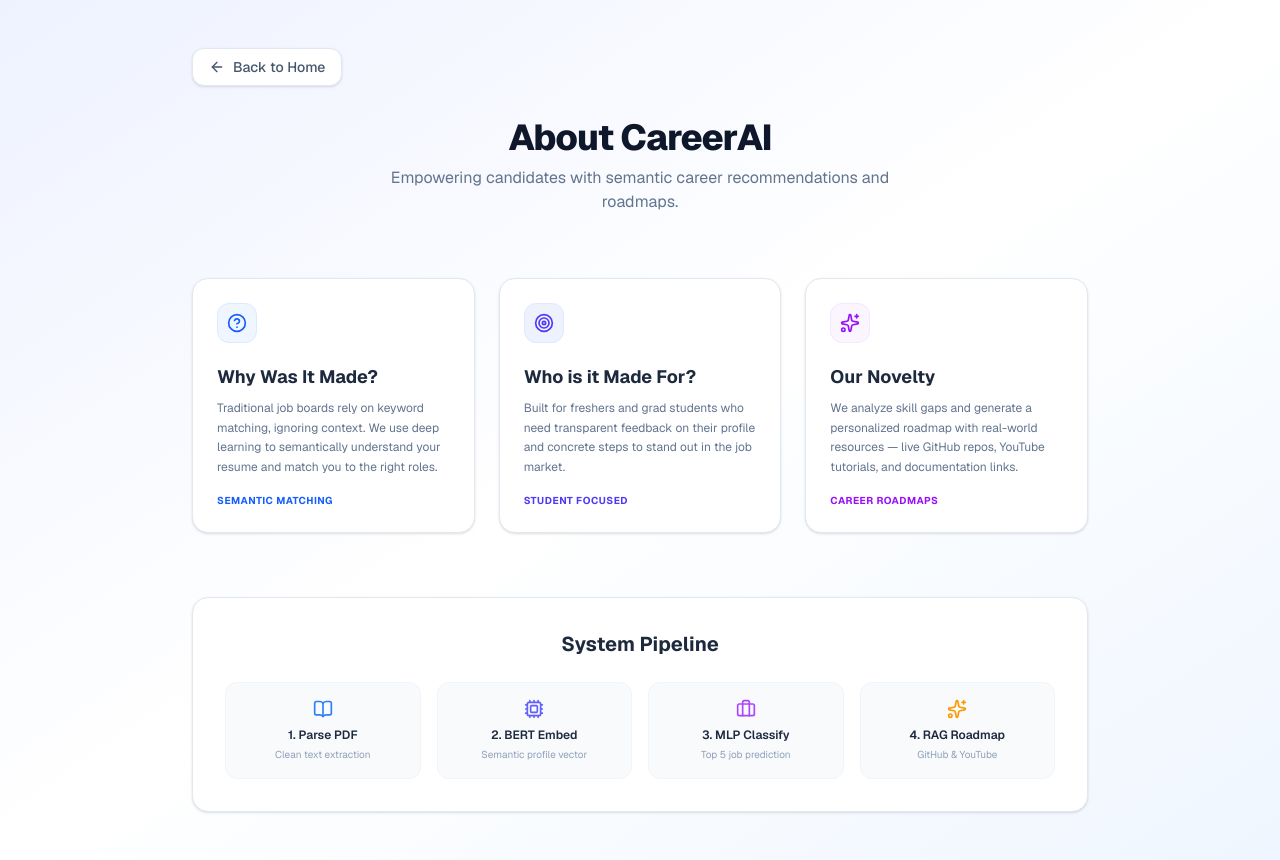
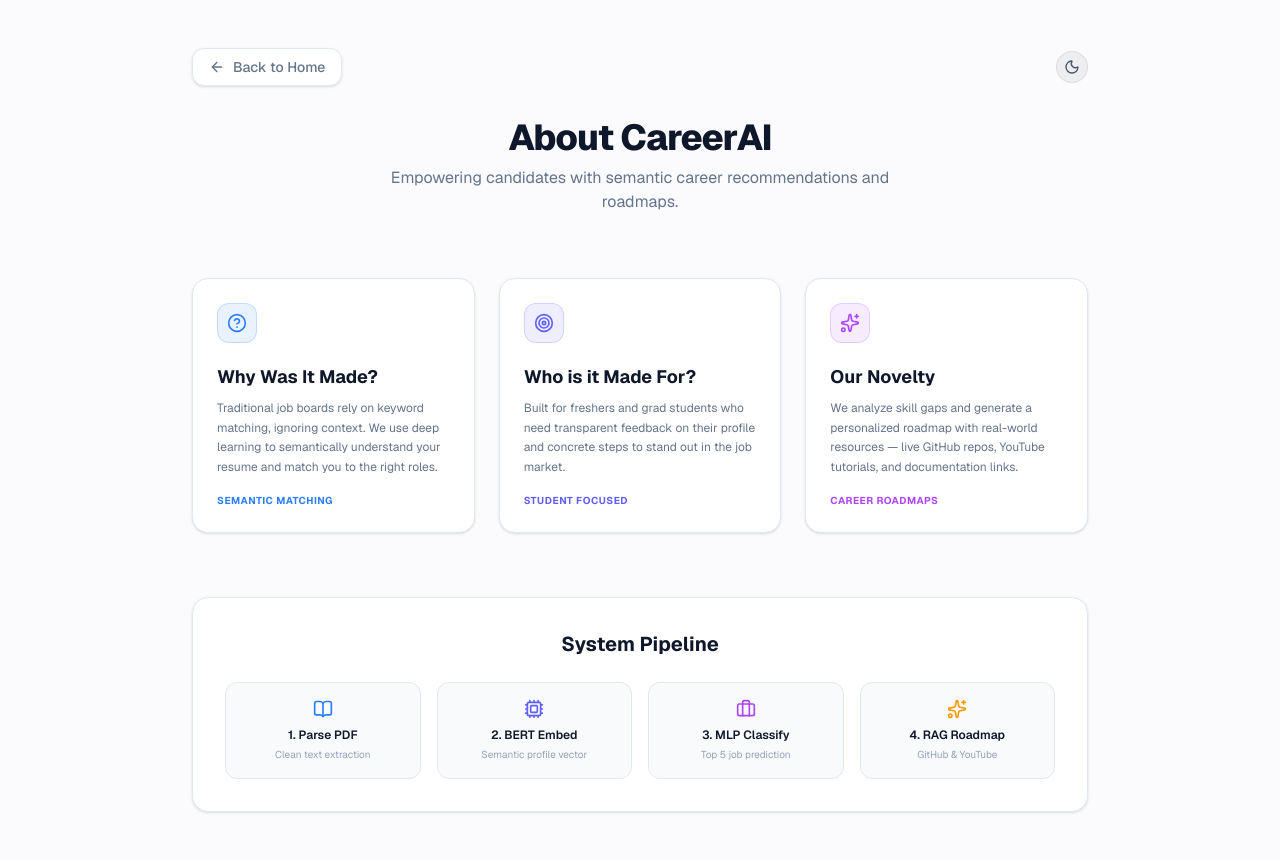
Before and after one commit to abishek-005/AI-JOB-RECOMMMENDATION-, a Next.js app in the folder frontend/: page /about in a window 1280 px wide. Built offline with nearby package versions, Linux system fonts and the light colour scheme.

Commit message:
added theme and enhanced dot pattern

```diff
--- a/frontend/src/app/about/page.tsx
+++ b/frontend/src/app/about/page.tsx
@@ -3,6 +3,7 @@
 import React, { useEffect, useRef } from 'react';
 import Link from 'next/link';
 import { ArrowLeft, HelpCircle, Target, Sparkles, BookOpen, Cpu, Briefcase } from 'lucide-react';
+import ThemeToggle from '@/components/ThemeToggle';
 import gsap from 'gsap';
 
 export default function AboutPage() {
@@ -18,16 +19,34 @@ export default function AboutPage() {
         ease: 'power3.out',
       });
 
-      // Card hover lift effect
+      // Tilt on hover for cards
       const cards = document.querySelectorAll('.hover-card');
       cards.forEach((card) => {
-        const onEnter = () => {
-          gsap.to(card, { y: -6, boxShadow: '0 12px 30px rgba(0,0,0,0.08)', duration: 0.3, ease: 'power2.out' });
+        const onMove = (e: Event) => {
+          const me = e as MouseEvent;
+          const el = card as HTMLElement;
+          const rect = el.getBoundingClientRect();
+          const x = me.clientX - rect.left - rect.width / 2;
+          const y = me.clientY - rect.top - rect.height / 2;
+          gsap.to(el, {
+            rotateY: x / 15,
+            rotateX: -y / 15,
+            transformPerspective: 600,
+            boxShadow: 'var(--shadow-card-hover)',
+            duration: 0.3,
+            ease: 'power2.out',
+          });
         };
         const onLeave = () => {
-          gsap.to(card, { y: 0, boxShadow: '0 1px 3px rgba(0,0,0,0.06)', duration: 0.3, ease: 'power2.out' });
+          gsap.to(card, {
+            rotateY: 0,
+            rotateX: 0,
+            boxShadow: 'var(--shadow-card)',
+            duration: 0.5,
+            ease: 'elastic.out(1, 0.5)',
+          });
         };
-        card.addEventListener('mouseenter', onEnter);
+        card.addEventListener('mousemove', onMove);
         card.addEventListener('mouseleave', onLeave);
       });
     }, containerRef);
@@ -36,26 +55,28 @@ export default function AboutPage() {
   }, []);
 
   return (
-    <main ref={containerRef} className="min-h-screen bg-gradient-to-br from-indigo-50 via-white to-blue-50 p-6 sm:p-12 font-[family-name:var(--font-geist-sans)]">
+    <main ref={containerRef} className="min-h-screen p-6 sm:p-12 font-[family-name:var(--font-geist-sans)]" style={{ background: 'var(--bg-page)', transition: 'background 0.4s ease' }}>
       <div className="max-w-4xl mx-auto">
 
         {/* Navigation */}
-        <div className="mb-8 anim-in">
+        <div className="mb-8 anim-in flex items-center justify-between">
           <Link
             href="/"
-            className="inline-flex items-center space-x-2 text-sm font-medium text-slate-600 hover:text-slate-900 transition-colors bg-white px-4 py-2 rounded-xl shadow-sm border border-slate-200"
+            className="inline-flex items-center space-x-2 text-sm font-medium transition-colors px-4 py-2 rounded-xl shadow-sm"
+            style={{ color: 'var(--text-secondary)', background: 'var(--bg-card)', border: '1px solid var(--border-card)' }}
           >
             <ArrowLeft className="w-4 h-4" />
             <span>Back to Home</span>
           </Link>
+          <ThemeToggle />
         </div>
 
         {/* Title */}
         <div className="text-center mb-16 anim-in">
-          <h1 className="text-3xl sm:text-4xl font-extrabold text-slate-900 tracking-tight">
+          <h1 className="text-3xl sm:text-4xl font-extrabold tracking-tight" style={{ color: 'var(--text-primary)' }}>
             About CareerAI
           </h1>
-          <p className="text-slate-500 mt-2 max-w-xl mx-auto">
+          <p className="mt-2 max-w-xl mx-auto" style={{ color: 'var(--text-secondary)' }}>
             Empowering candidates with semantic career recommendations and roadmaps.
           </p>
         </div>
@@ -64,49 +85,49 @@ export default function AboutPage() {
         <div className="grid md:grid-cols-3 gap-6 mb-16">
 
           {/* Why */}
-          <div className="anim-in hover-card p-6 rounded-2xl bg-white border border-slate-200 shadow-sm flex flex-col justify-between cursor-default">
+          <div className="anim-in hover-card p-6 rounded-2xl shadow-sm flex flex-col justify-between cursor-default" style={{ background: 'var(--bg-card)', border: '1px solid var(--border-card)', transformStyle: 'preserve-3d' }}>
             <div>
-              <div className="w-10 h-10 rounded-xl bg-blue-50 border border-blue-100 flex items-center justify-center text-blue-600 mb-5">
+              <div className="w-10 h-10 rounded-xl bg-blue-500/10 border border-blue-500/20 flex items-center justify-center text-blue-500 mb-5">
                 <HelpCircle className="w-5 h-5" />
               </div>
-              <h3 className="text-lg font-bold text-slate-800 mb-2">Why Was It Made?</h3>
-              <p className="text-slate-500 text-xs leading-relaxed">
+              <h3 className="text-lg font-bold mb-2" style={{ color: 'var(--text-primary)' }}>Why Was It Made?</h3>
+              <p className="text-xs leading-relaxed" style={{ color: 'var(--text-secondary)' }}>
                 Traditional job boards rely on keyword matching, ignoring context. We use deep learning to semantically understand your resume and match you to the right roles.
               </p>
             </div>
-            <div className="mt-4 text-[10px] font-bold text-blue-600 uppercase tracking-wider">
+            <div className="mt-4 text-[10px] font-bold text-blue-500 uppercase tracking-wider">
               Semantic Matching
             </div>
           </div>
 
           {/* Who */}
-          <div className="anim-in hover-card p-6 rounded-2xl bg-white border border-slate-200 shadow-sm flex flex-col justify-between cursor-default">
+          <div className="anim-in hover-card p-6 rounded-2xl shadow-sm flex flex-col justify-between cursor-default" style={{ background: 'var(--bg-card)', border: '1px solid var(--border-card)', transformStyle: 'preserve-3d' }}>
             <div>
-              <div className="w-10 h-10 rounded-xl bg-indigo-50 border border-indigo-100 flex items-center justify-center text-indigo-600 mb-5">
+              <div className="w-10 h-10 rounded-xl bg-indigo-500/10 border border-indigo-500/20 flex items-center justify-center text-indigo-500 mb-5">
                 <Target className="w-5 h-5" />
               </div>
-              <h3 className="text-lg font-bold text-slate-800 mb-2">Who is it Made For?</h3>
-              <p className="text-slate-500 text-xs leading-relaxed">
+              <h3 className="text-lg font-bold mb-2" style={{ color: 'var(--text-primary)' }}>Who is it Made For?</h3>
+              <p className="text-xs leading-relaxed" style={{ color: 'var(--text-secondary)' }}>
                 Built for freshers and grad students who need transparent feedback on their profile and concrete steps to stand out in the job market.
               </p>
             </div>
-            <div className="mt-4 text-[10px] font-bold text-indigo-600 uppercase tracking-wider">
+            <div className="mt-4 text-[10px] font-bold text-indigo-500 uppercase tracking-wider">
               Student Focused
             </div>
           </div>
 
           {/* Novelty */}
-          <div id="novelty" className="anim-in hover-card p-6 rounded-2xl bg-white border border-slate-200 shadow-sm flex flex-col justify-between cursor-default scroll-mt-20">
+          <div id="novelty" className="anim-in hover-card p-6 rounded-2xl shadow-sm flex flex-col justify-between cursor-default scroll-mt-20" style={{ background: 'var(--bg-card)', border: '1px solid var(--border-card)', transformStyle: 'preserve-3d' }}>
             <div>
-              <div className="w-10 h-10 rounded-xl bg-purple-50 border border-purple-100 flex items-center justify-center text-purple-600 mb-5">
+              <div className="w-10 h-10 rounded-xl bg-purple-500/10 border border-purple-500/20 flex items-center justify-center text-purple-500 mb-5">
                 <Sparkles className="w-5 h-5" />
               </div>
-              <h3 className="text-lg font-bold text-slate-800 mb-2">Our Novelty</h3>
-              <p className="text-slate-500 text-xs leading-relaxed">
+              <h3 className="text-lg font-bold mb-2" style={{ color: 'var(--text-primary)' }}>Our Novelty</h3>
+              <p className="text-xs leading-relaxed" style={{ color: 'var(--text-secondary)' }}>
                 We analyze skill gaps and generate a personalized roadmap with real-world resources — live GitHub repos, YouTube tutorials, and documentation links.
               </p>
             </div>
-            <div className="mt-4 text-[10px] font-bold text-purple-600 uppercase tracking-wider">
+            <div className="mt-4 text-[10px] font-bold text-purple-500 uppercase tracking-wider">
               Career Roadmaps
             </div>
           </div>
@@ -114,28 +135,28 @@ export default function AboutPage() {
         </div>
 
         {/* System Flow */}
-        <div className="anim-in bg-white border border-slate-200 rounded-2xl p-8 shadow-sm">
-          <h2 className="text-xl font-bold text-slate-800 mb-6 text-center">System Pipeline</h2>
+        <div className="anim-in rounded-2xl p-8 shadow-sm" style={{ background: 'var(--bg-card)', border: '1px solid var(--border-card)' }}>
+          <h2 className="text-xl font-bold mb-6 text-center" style={{ color: 'var(--text-primary)' }}>System Pipeline</h2>
           <div className="grid grid-cols-2 md:grid-cols-4 gap-4 text-center">
-            <div className="p-4 bg-slate-50 rounded-xl border border-slate-100">
+            <div className="p-4 rounded-xl" style={{ background: 'var(--bg-input)', border: '1px solid var(--border-card)' }}>
               <BookOpen className="w-5 h-5 mx-auto text-blue-500 mb-2" />
-              <h4 className="font-semibold text-xs text-slate-800">1. Parse PDF</h4>
-              <p className="text-[10px] text-slate-400 mt-1">Clean text extraction</p>
+              <h4 className="font-semibold text-xs" style={{ color: 'var(--text-primary)' }}>1. Parse PDF</h4>
+              <p className="text-[10px] mt-1" style={{ color: 'var(--text-muted)' }}>Clean text extraction</p>
             </div>
-            <div className="p-4 bg-slate-50 rounded-xl border border-slate-100">
+            <div className="p-4 rounded-xl" style={{ background: 'var(--bg-input)', border: '1px solid var(--border-card)' }}>
               <Cpu className="w-5 h-5 mx-auto text-indigo-500 mb-2" />
-              <h4 className="font-semibold text-xs text-slate-800">2. BERT Embed</h4>
-              <p className="text-[10px] text-slate-400 mt-1">Semantic profile vector</p>
+              <h4 className="font-semibold text-xs" style={{ color: 'var(--text-primary)' }}>2. BERT Embed</h4>
+              <p className="text-[10px] mt-1" style={{ color: 'var(--text-muted)' }}>Semantic profile vector</p>
             </div>
-            <div className="p-4 bg-slate-50 rounded-xl border border-slate-100">
+            <div className="p-4 rounded-xl" style={{ background: 'var(--bg-input)', border: '1px solid var(--border-card)' }}>
               <Briefcase className="w-5 h-5 mx-auto text-purple-500 mb-2" />
-              <h4 className="font-semibold text-xs text-slate-800">3. MLP Classify</h4>
-              <p className="text-[10px] text-slate-400 mt-1">Top 5 job prediction</p>
+              <h4 className="font-semibold text-xs" style={{ color: 'var(--text-primary)' }}>3. MLP Classify</h4>
+              <p className="text-[10px] mt-1" style={{ color: 'var(--text-muted)' }}>Top 5 job prediction</p>
             </div>
-            <div className="p-4 bg-slate-50 rounded-xl border border-slate-100">
+            <div className="p-4 rounded-xl" style={{ background: 'var(--bg-input)', border: '1px solid var(--border-card)' }}>
               <Sparkles className="w-5 h-5 mx-auto text-amber-500 mb-2" />
-              <h4 className="font-semibold text-xs text-slate-800">4. RAG Roadmap</h4>
-              <p className="text-[10px] text-slate-400 mt-1">GitHub & YouTube</p>
+              <h4 className="font-semibold text-xs" style={{ color: 'var(--text-primary)' }}>4. RAG Roadmap</h4>
+              <p className="text-[10px] mt-1" style={{ color: 'var(--text-muted)' }}>GitHub & YouTube</p>
             </div>
           </div>
         </div>
--- a/frontend/src/app/globals.css
+++ b/frontend/src/app/globals.css
@@ -1,21 +1,57 @@
 @import "tailwindcss";
 
+/* ── Light Theme (default) ── */
 :root {
-  --background: #f8fafc; /* slate-50 */
-  --foreground: #0f172a; /* slate-900 */
+  --bg-page: #fbfbfd;
+  --bg-card: #ffffff;
+  --bg-card-hover: #f8fafc;
+  --bg-input: #f8fafc;
+  --bg-nav: rgba(255, 255, 255, 0.75);
+  --border-nav: rgba(0, 0, 0, 0.06);
+  --border-card: #e2e8f0;
+  --border-dashed: #cbd5e1;
+  --text-primary: #0f172a;
+  --text-secondary: #64748b;
+  --text-muted: #94a3b8;
+  --dot-fill: rgba(100, 116, 139, 0.35);
+  --glow-color: rgba(99, 102, 241, 0.12);
+  --footer-border: rgba(0, 0, 0, 0.04);
+  --shadow-card: 0 10px 25px -5px rgba(0, 0, 0, 0.05), 0 8px 10px -6px rgba(0, 0, 0, 0.01);
+  --shadow-card-hover: 0 20px 35px -10px rgba(59, 130, 246, 0.15), 0 10px 15px -5px rgba(0, 0, 0, 0.04);
+}
+
+/* ── Dark Theme ── */
+[data-theme="dark"] {
+  --bg-page: #0b0f1a;
+  --bg-card: #111827;
+  --bg-card-hover: #1e293b;
+  --bg-input: #1e293b;
+  --bg-nav: rgba(11, 15, 26, 0.85);
+  --border-nav: rgba(255, 255, 255, 0.06);
+  --border-card: #1e293b;
+  --border-dashed: #334155;
+  --text-primary: #f1f5f9;
+  --text-secondary: #94a3b8;
+  --text-muted: #64748b;
+  --dot-fill: rgba(148, 163, 184, 0.15);
+  --glow-color: rgba(99, 102, 241, 0.2);
+  --footer-border: rgba(255, 255, 255, 0.04);
+  --shadow-card: 0 10px 25px -5px rgba(0, 0, 0, 0.3), 0 8px 10px -6px rgba(0, 0, 0, 0.2);
+  --shadow-card-hover: 0 20px 35px -10px rgba(99, 102, 241, 0.2), 0 10px 15px -5px rgba(0, 0, 0, 0.3);
 }
 
 @theme inline {
-  --color-background: var(--background);
-  --color-foreground: var(--foreground);
+  --color-background: var(--bg-page);
+  --color-foreground: var(--text-primary);
   --font-sans: var(--font-geist-sans);
   --font-mono: var(--font-geist-mono);
 }
 
 body {
-  background: var(--background);
-  color: var(--foreground);
+  background: var(--bg-page);
+  color: var(--text-primary);
   font-family: Arial, Helvetica, sans-serif;
+  transition: background 0.4s ease, color 0.4s ease;
 }
 
 @keyframes scan {
--- /dev/null
+++ b/frontend/src/components/ThemeToggle.tsx
@@ -0,0 +1,45 @@
+"use client";
+
+import React, { useEffect, useState } from 'react';
+import { Sun, Moon } from 'lucide-react';
+import gsap from 'gsap';
+
+export default function ThemeToggle() {
+  const [dark, setDark] = useState(false);
+
+  useEffect(() => {
+    const saved = localStorage.getItem('theme');
+    if (saved === 'dark') {
+      setDark(true);
+      document.documentElement.setAttribute('data-theme', 'dark');
+    }
+  }, []);
+
+  const toggle = () => {
+    const next = !dark;
+    setDark(next);
+    document.documentElement.setAttribute('data-theme', next ? 'dark' : 'light');
+    localStorage.setItem('theme', next ? 'dark' : 'light');
+
+    // GSAP icon spin
+    gsap.fromTo('.theme-icon', { rotate: 0, scale: 0.5 }, { rotate: 360, scale: 1, duration: 0.5, ease: 'back.out(1.7)' });
+  };
+
+  return (
+    <button
+      onClick={toggle}
+      aria-label="Toggle theme"
+      className="theme-toggle w-8 h-8 rounded-full flex items-center justify-center transition-all hover:scale-110 active:scale-95"
+      style={{
+        background: dark ? 'rgba(255,255,255,0.1)' : 'rgba(0,0,0,0.05)',
+        border: dark ? '1px solid rgba(255,255,255,0.15)' : '1px solid rgba(0,0,0,0.08)',
+      }}
+    >
+      {dark ? (
+        <Sun className="theme-icon w-4 h-4 text-amber-400" />
+      ) : (
+        <Moon className="theme-icon w-4 h-4 text-slate-600" />
+      )}
+    </button>
+  );
+}
```
Also changed, not shown: frontend/src/app/analyzer/page.tsx (+8 -6 lines), frontend/src/app/page.tsx (+31 -35 lines), frontend/src/components/ResumeUpload.tsx (+22 -23 lines).
